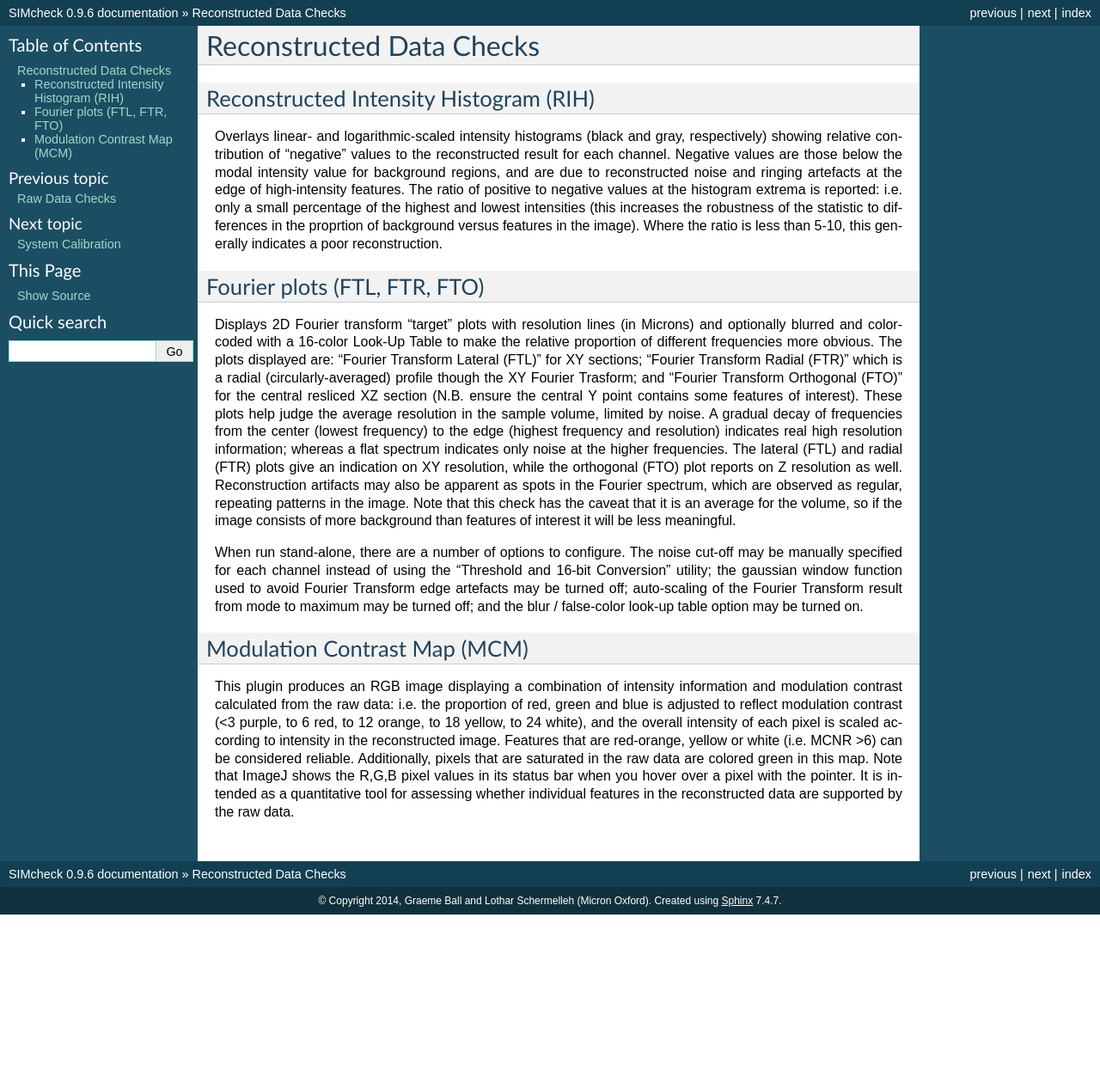
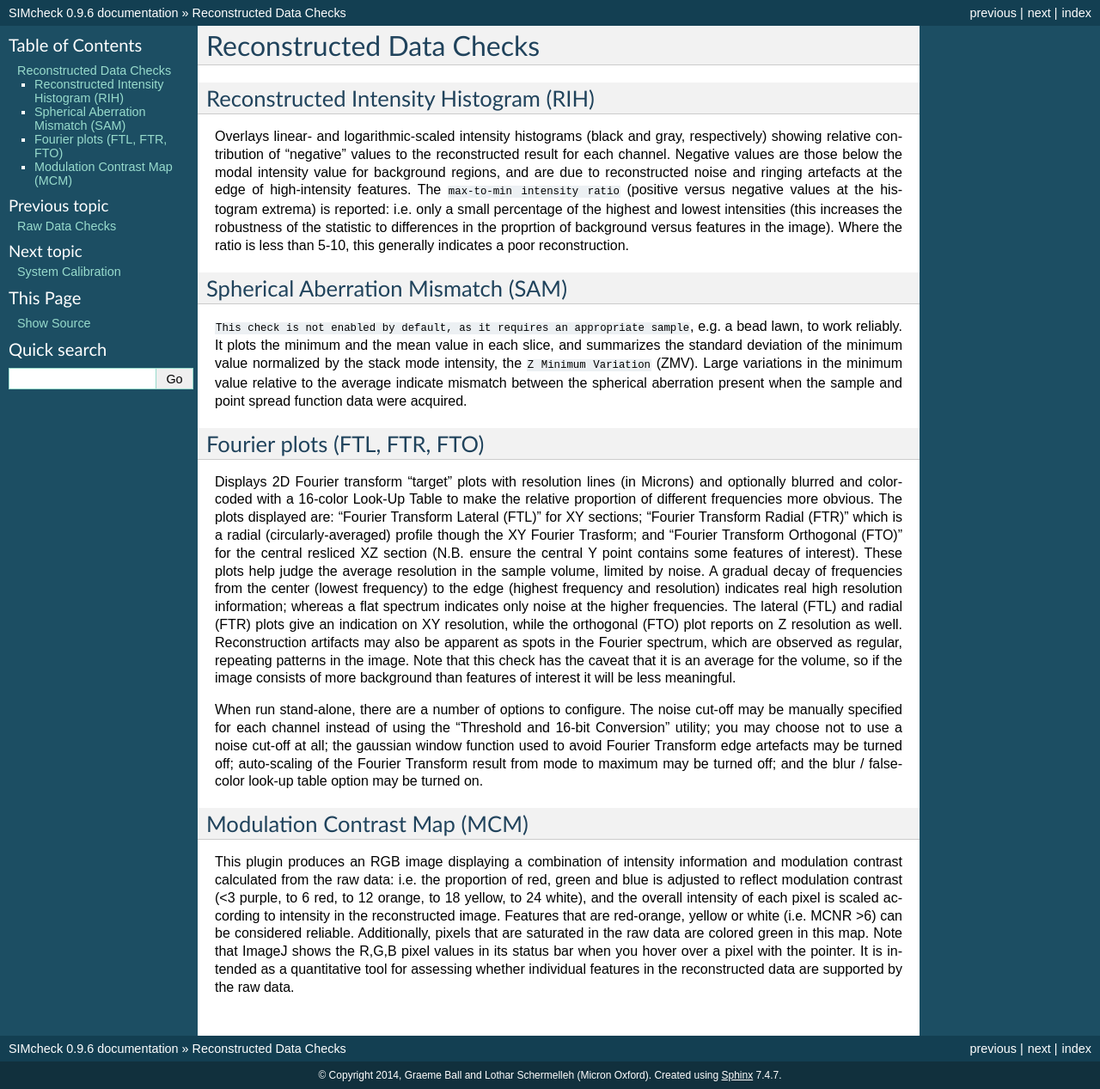
Before and after one commit to MicronOxford/SIMcheck_Manual, a Sphinx documentation site: the page built from source/rec_data_checks.rst, in a window 1280 px wide. Shown: the whole page at 86% size. Built offline with Sphinx 7.4.7, drawn with Linux system fonts in a browser that asks for light colours; before the commit the page ends 1064 px from its top, so only the background shows below that.

Commit message:
update rec_data and cal_ checks documentation, including move SAM to rec_data_

```diff
--- a/source/rec_data_checks.rst
+++ b/source/rec_data_checks.rst
@@ -8,12 +8,23 @@ Overlays linear- and logarithmic-scaled intensity histograms (black and gray,
 respectively) showing relative contribution of "negative" values to the
 reconstructed result for each channel. Negative values are those below the
 modal intensity value for background regions, and are due to reconstructed
-noise and ringing artefacts at the edge of high-intensity features.
-The ratio of positive to negative values at the histogram extrema is reported:
-i.e. only a small percentage of the highest and lowest intensities (this
-increases the robustness of the statistic to differences in the proprtion of
-background versus features in the image). Where the ratio is less than 5-10,
-this generally indicates a poor reconstruction.
+noise and ringing artefacts at the edge of high-intensity features.  The
+``max-to-min intensity ratio`` (positive versus negative values at the
+histogram extrema) is reported: i.e. only a small percentage of the highest and
+lowest intensities (this increases the robustness of the statistic to
+differences in the proprtion of background versus features in the image). Where
+the ratio is less than 5-10, this generally indicates a poor reconstruction.
+
+Spherical Aberration Mismatch (SAM)
+-----------------------------------
+
+``This check is not enabled by default, as it requires an appropriate sample``,
+e.g. a bead lawn, to work reliably.  It plots the minimum and the mean value in
+each slice, and summarizes the standard deviation of the minimum value
+normalized by the stack mode intensity, the ``Z Minimum Variation`` (ZMV).
+Large variations in the minimum value relative to the average indicate mismatch
+between the spherical aberration present when the sample and point spread
+function data were acquired.
 
 Fourier plots (FTL, FTR, FTO)
 -----------------------------
@@ -31,7 +42,7 @@ center (lowest frequency) to the edge (highest frequency and resolution)
 indicates real high resolution information; whereas a flat spectrum indicates
 only noise at the higher frequencies. The lateral (FTL) and radial (FTR) plots
 give an indication on XY resolution, while the orthogonal (FTO) plot reports on
-Z resolution as well.  Reconstruction artifacts may also be apparent as spots
+Z resolution as well. Reconstruction artifacts may also be apparent as spots
 in the Fourier spectrum, which are observed as regular, repeating patterns in
 the image. Note that this check has the caveat that it is an average for the
 volume, so if the image consists of more background than features of interest
@@ -39,10 +50,11 @@ it will be less meaningful.
 
 When run stand-alone, there are a number of options to configure. The noise
 cut-off may be manually specified for each channel instead of using the
-"Threshold and 16-bit Conversion" utility; the gaussian window function used to
-avoid Fourier Transform edge artefacts may be turned off; auto-scaling of the
-Fourier Transform result from mode to maximum may be turned off; and the blur /
-false-color look-up table option may be turned on.
+"Threshold and 16-bit Conversion" utility; you may choose not to use a noise
+cut-off at all; the gaussian window function used to avoid Fourier Transform
+edge artefacts may be turned off; auto-scaling of the Fourier Transform result
+from mode to maximum may be turned off; and the blur / false-color look-up
+table option may be turned on.
 
 Modulation Contrast Map (MCM)
 -----------------------------
```
Also changed, not shown: source/cal_checks.rst (+1 -11 lines).
